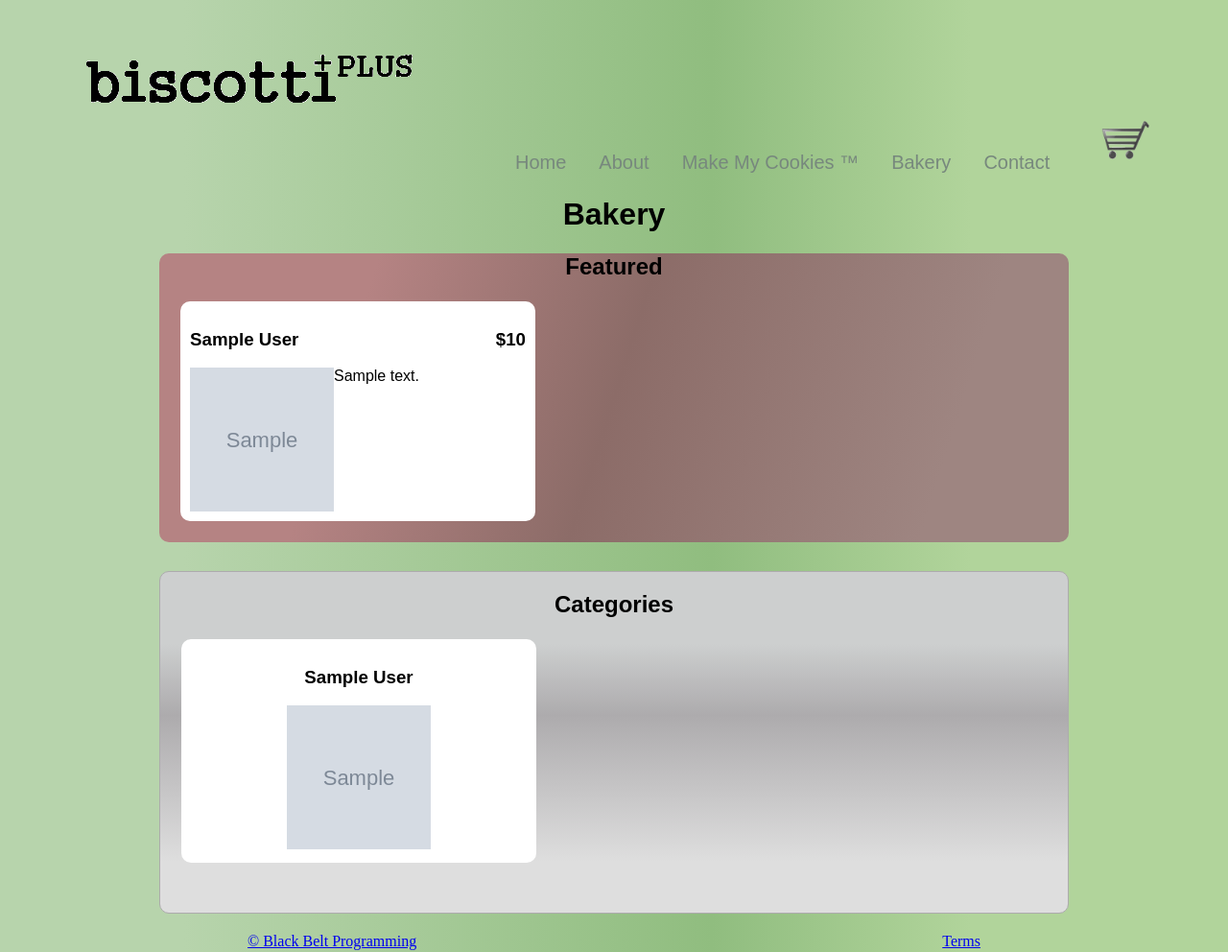
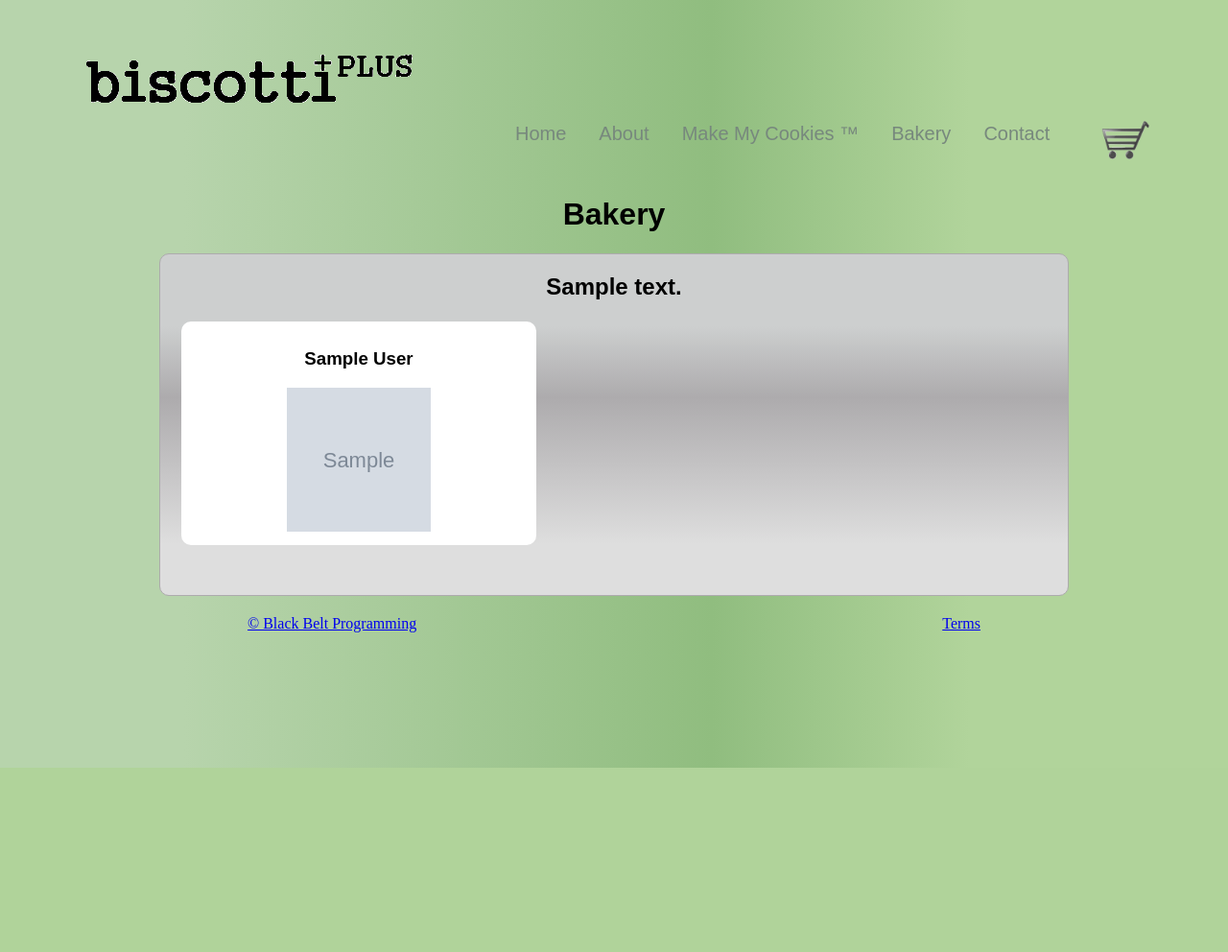
Before and after one commit to danpetrikin/biscottiplus, a Django app: template templates/storefront.html in a window 1280 px wide. Shown: the top 992 px of the page at 96% size. After the commit the page ends 800 px from the top, so only its background shows below. Run offline with Django 3.2, Linux system fonts and the light colour scheme; the template is opened without the code that fills it: most values are stand-ins (such as "Sample title", 1, 10 or a date in 2020); grey boxes marked "Sample" are stand-in pictures; some libraries are stand-ins or nearby versions; some web fonts are replaced.

Commit message:
featured section optional and title alterable

```diff
--- a/core/models.py
+++ b/core/models.py
@@ -84,6 +84,9 @@ class AppSettings(SingletonModel):
     tax_percentage = models.IntegerField(null=False, default=7)
     shipping_on = models.BooleanField(default=False)
     send_to_mail_comma_separated_list = models.CharField(null=False, default='dan@blackbeltprogramming.com', max_length=1000)
+    featured_section_on = models.BooleanField(default=True)
+    featured_section_text = models.CharField(null=False, default='Featured', max_length=1000)
+    categories_section_text = models.CharField(null=False, default='Categories', max_length=1000)
 
 class ShippingOption(BaseModel):
     description = models.CharField(max_length=64, default='')
--- a/core/views.py
+++ b/core/views.py
@@ -26,7 +26,11 @@ def terms(request):
 
 @render_to('storefront.html')
 def bakery(request):
-    return {'tab':'bakery','featured':StoreItem.objects.filter(active=True, featured=True), 'categories':Category.objects.filter(active=True)}
+    return {'tab':'bakery','featured':StoreItem.objects.filter(active=True, featured=True),
+             'categories':Category.objects.filter(active=True),
+             'featured_on': AppSettings.instance(AppSettings).featured_section_on,
+             'featured_text': AppSettings.instance(AppSettings).featured_section_text,
+             'category_text': AppSettings.instance(AppSettings).categories_section_text}
 
 @render_to('about.html')
 def about(request):
--- a/static/css/custom.css
+++ b/static/css/custom.css
@@ -45,7 +45,7 @@ body {
 	position:relative;
 	display:inline-block;
 	left:30px;
-	top: 30px;
+	top: 0px;
 }
 
 .navbar li{
--- a/templates/home.html
+++ b/templates/home.html
@@ -9,10 +9,11 @@
 		We are proud to offer you a variety of hand-crafted, artisanal Biscotti as well as an assortment of classic holiday favorites.
 		Our authentic baked goods are hand made in small batches.
 	</p>
+	<div style="text-align: center; margin-bottom: 20px;"><button type="button" class="button2"><a href="{% url bakery %}">See our hand crafted goods</a></button></div>
 
 </div>
 
-<div class="rounded_div orangy_gradient" style="overflow: hidden; margin: 20px;">
+<div class="rounded_div grey_gradient" style="overflow: hidden; margin: 20px;">
 	<img src="{{STATIC_URL}}img/Pizzelle.gif" style="float: right; width: 450px; height: 350px;"/>
 	<p style="font-family: 'Strait', sans-serif; font-size: 40px; text-align: center; position: relative; top: -15px;">Family Favorites</p>
 	<p style="font-family: 'Strait', sans-serif; font-size: 26px; margin-left: 30px;  position: relative; top: -15px;">
--- a/templates/mmc.html
+++ b/templates/mmc.html
@@ -19,7 +19,7 @@
 <p>Traditions shouldn't fade. We'll help continue to provide your family with the cookies
 	you've had for generations.</p>
 </div>
-<table class="myform red_gradient rounded_bottom_div" style="padding: 20px; width: 600px;" >
+<table class="myform light_blue_gradient rounded_bottom_div" style="padding: 20px; width: 600px;" >
 <form action="{% url mmc %}" method="post" enctype="multipart/form-data">
 	<tr>
 	<td><label for="email">Email</label></td>
--- a/templates/storefront.html
+++ b/templates/storefront.html
@@ -3,9 +3,9 @@
 {% block content %}
 
 <h1 style="text-align: center">Bakery</h1>
-
+{% if featured_on %}
 <div class="featured_section rounded_div red_gradient">
-	<h2 style="text-align: center">Featured</h2>
+	<h2 style="text-align: center">{{featured_text}}</h2>
 	<table style="padding-bottom: 20px; padding-left: 20px; padding-right: 20px;"><tr>
 	{% for item in featured %}
 		<td class="featured">
@@ -27,9 +27,10 @@
 	{% endfor %}
 	</table>
 </div>
+{% endif %}
 
 <div class="category_section rounded_div grey_gradient">
-	<h2 style="text-align: center">Categories</h2>
+	<h2 style="text-align: center">{{category_text}}</h2>
 	<table style="padding-bottom: 20px; padding-left: 20px; padding-right: 20px;"><tr>
 	{% for category in categories %}
 	<td class="featured" style="text-align: center;">
```
